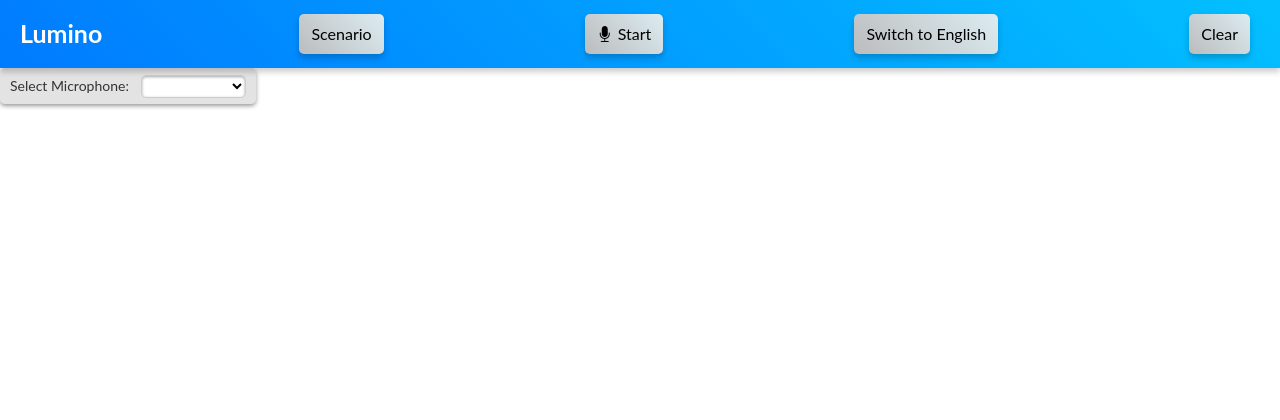
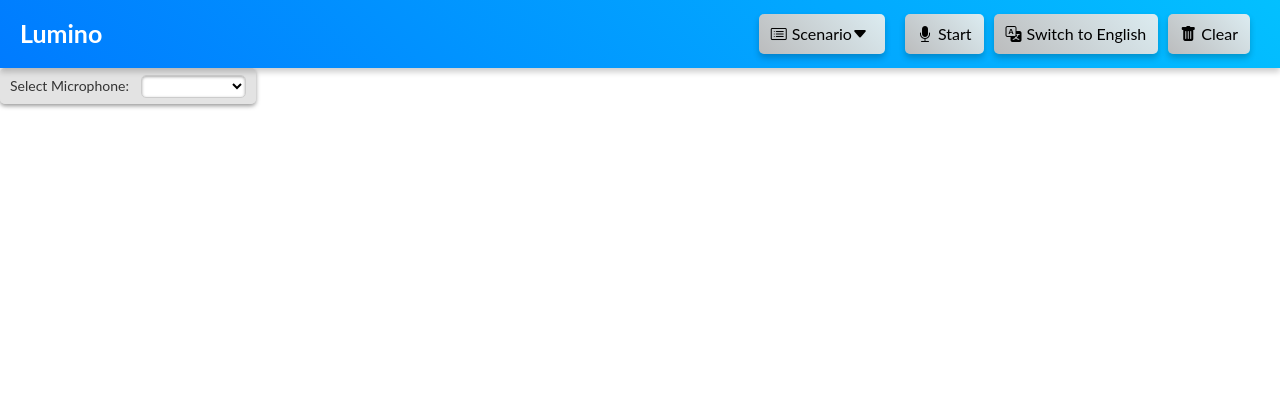
Before and after one commit to LGMOak/lumino, a Flask app: template web/templates/index.html in a window 1280 px wide. Shown: the top 420 px of the page. Run offline with Flask 3, Linux system fonts and the light colour scheme; the template is opened without the code that fills it, so the values that code supplies are empty; some libraries are stand-ins or nearby versions.

Commit message:
Update padding and icons of buttons in nav bar

```diff
--- a/web/templates/index.html
+++ b/web/templates/index.html
@@ -2,6 +2,8 @@
 
 {% block head %}
 <link rel="stylesheet" href="{{ url_for('static', filename='css/style.css') }}">
+<!-- Include Bootstrap Icons for visual appeal -->
+<link rel="stylesheet" href="https://cdn.jsdelivr.net/npm/bootstrap-icons@1.10.5/font/bootstrap-icons.css">
 {% endblock %}
 
 {% block content %}
@@ -9,12 +11,12 @@
 
     <!-- The top navigation bar include name and buttons -->
     <nav class="navbar navbar-expand-md">
+        <div class="navbar-left">
             <a class="navbar-brand" href="{{ url_for('index')}}">Lumino</a>
-        <button class="navbar-toggler" type="button" data-toggle="collapse" data-target="#navbarNav" aria-controls="navbarNav" aria-expanded="false" aria-label="Toggle navigation">
-            <span class="navbar-toggler-icon"></span>
-        </button>
+        </div>
+        <div class="navbar-right">
             <div class="selection">
-            <button id="scenario">Scenario</button>
+                <button id="scenario"><i class="bi bi-card-list"></i> Scenario <i class="bi bi-caret-down-fill"></i></button>
                 <div class="select_content" id="select_context">
                     <a href="/" data-value="Medical">Medical Service</a>
                     <a href="/" data-value="Social">Social Service</a>
@@ -25,11 +27,12 @@
                     <input type="hidden" name="selected_context" id="selected_option" value="">
                 </form>
             </div>
-        <button id="mic-btn"><i class="bi bi-mic-fill"></i>Start</button>
+            <button id="mic-btn"><i class="bi bi-mic-fill"></i> Start</button>
 
-        <button id="switch-language">{{ 'Switch to Chinese' if language == 'EN' else 'Switch to English' }}</button>
+            <button id="switch-language"><i class="bi bi-translate"></i> {{ 'Switch to Chinese' if language == 'EN' else 'Switch to English' }}</button>
 
-        <button id="clearConversation">Clear</button>
+            <button id="clearConversation"><i class="bi bi-trash-fill"></i> Clear</button>
+        </div>
     </nav>
 
     <form action="/" method="get" id="mic">
@@ -71,11 +74,11 @@
         if (!recognitionStarted) {
             socket.emit('start_recognition');
             recognitionStarted = true;
-            micBtn.textContent = 'Stop';
+            micBtn.innerHTML = '<i class="bi bi-stop-fill"></i> Stop';
         } else {
             socket.emit('stop_recognition');
             recognitionStarted = false;
-            micBtn.textContent = 'Start';
+            micBtn.innerHTML = '<i class="bi bi-mic-fill"></i> Start';
             currentMessageContainer = null; // Reset current message container when stopping
         }
     });
@@ -99,10 +102,10 @@
     socket.on('language_switched', function(data) {
         const switchButton = document.getElementById('switch-language');
         if (data.new_language == 'EN') {
-            switchButton.textContent = 'Switch to Chinese';
+            switchButton.innerHTML = '<i class="bi bi-translate"></i> Switch to Chinese';
             currentLanguage = 'EN';
         } else {
-            switchButton.textContent = 'Switch to English';
+            switchButton.innerHTML = '<i class="bi bi-translate"></i> Switch to English';
             currentLanguage = 'ZH';
         }
     });
@@ -207,7 +210,7 @@
     });
 
     window.onclick = function(event) {
-        if (!event.target.matches('#scenario')) {
+        if (!event.target.matches('#scenario') && !event.target.matches('#scenario *')) {
             var dropdownMenu = document.getElementById('select_context');
             var button = document.getElementById('scenario');
 
@@ -222,7 +225,7 @@
     document.querySelectorAll('#select_context a').forEach(function(item) {
     item.addEventListener('click', function() {
         var button = document.getElementById('scenario');
-        button.textContent = this.textContent;
+        button.innerHTML = '<i class="bi bi-card-list"></i> ' + this.textContent + ' <i class="bi bi-caret-down-fill"></i>';
 
         button.style.width = "";
         button.style.width = button.scrollWidth + "px";
```
Lines whose indentation alone changed are shown as unchanged.
